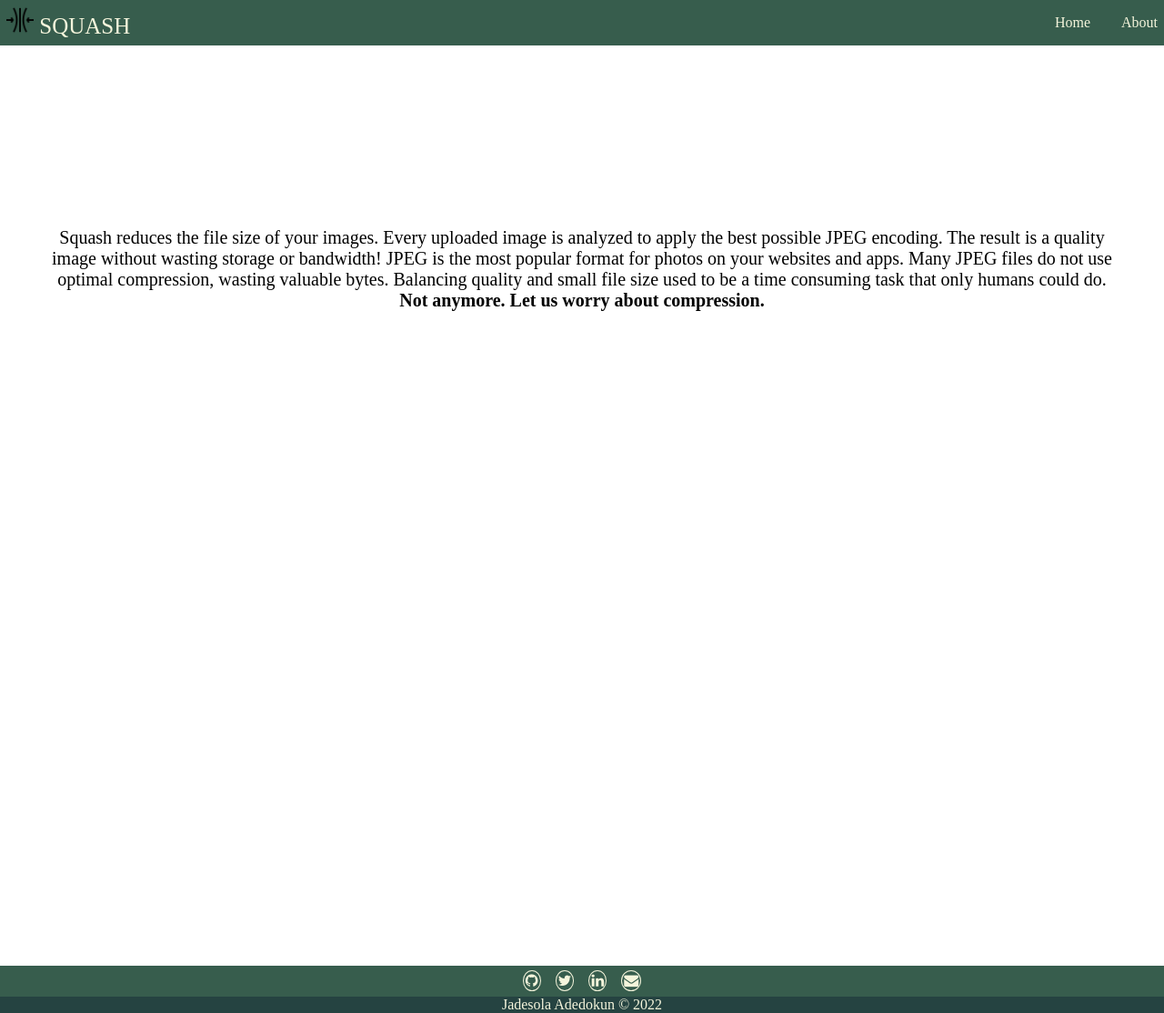
After one commit to Jadesola-BG/Image-compressing-webApp, a Flask app: template templates/about.html in a window 1280 px wide. The commit adds this page. Shown: the whole page at 91% size. Run offline with Flask 2, Linux system fonts and the light colour scheme; the template is opened without the code that fills it, so the values that code supplies are empty; some libraries are stand-ins or nearby versions.

Commit message:
about page addition

```diff
--- a/app.py
+++ b/app.py
@@ -24,6 +24,10 @@ def too_large(e):
 def home():
     return render_template('home.html')
 
+@app.route('/about')
+def about():
+    return render_template('about.html')
+
 def clean_uploadfolder():
     imagelist = [img for img in os.listdir(app.config['UPLOAD_FOLDER']) if not img.startswith("icon")]
     for images in imagelist:
@@ -46,7 +50,7 @@ def image_upload():
         clean_uploadfolder()
         image_name = secure_filename(image.filename)
         image.save(os.path.join(app.config['UPLOAD_FOLDER'], image_name))
-        flash('Image successfully uploaded & Compressing !!! ')
+        flash('Image successfully uploaded & Compressed !!! ')
         #image compressing operation
         results = compress_image(image_name, app.config['UPLOAD_FOLDER'])
         return render_template('display.html', results = results)
@@ -63,4 +67,4 @@ def download_image(filename):
 
 
 if __name__  == '__main__':
-    app.run()
+    app.run(debug=True)
--- a/static/styles/style.css
+++ b/static/styles/style.css
@@ -5,14 +5,21 @@
     margin: 0;
 }
 body{
-    font-family:cursive;
+    font-family: open sans-serif;
     position: relative;
     min-height: 100vh;
 }
 .content{
     margin-bottom: 50vh;
 }
-
+.content-about{
+    margin-bottom: 90vh;
+}
+.content-about p{
+    padding: 200px 50px 0px;
+    text-align: center;
+    font-size: 20px;
+}
 .nav-title img{
     width:30px;
     height:30px;
@@ -33,7 +40,7 @@ body{
 }
 .nav-title{
     flex: 1;
-    font-size: 22px;
+    font-size: 25px;
 }
 .main-name, .toggle, .toggleCancel{
     color: beige;
@@ -92,8 +99,8 @@ input[type=submit]:hover, .download-button:hover{
 }
 .side{
     text-align: center;
-    padding:20px;
-    margin: 60px 0px 100px 50px;
+    padding:40px;
+    margin: 100px 0px 100px 50px;
     background-color:rgb(73, 114, 112) ;
     border: 1px solid rgb(123, 191, 170);
     border-radius: 10px;
@@ -206,7 +213,9 @@ input[type=submit]:hover, .download-button:hover{
     .show{
         display: block;
     }
-
+    .content-about{
+        margin-bottom: 40vh;
+    }
     .images-display img{
         margin-bottom: 10px;
         margin-left: 50px;
--- /dev/null
+++ b/templates/about.html
@@ -0,0 +1,15 @@
+{% extends "base.html" %}
+
+{% block content %}
+
+<div class="content-about">
+
+    <p>
+        Squash reduces the file size of your images. Every uploaded image is analyzed to apply the best possible JPEG encoding.
+        The result is a quality image without wasting storage or bandwidth! JPEG is the most popular format for photos on your websites
+        and apps. Many JPEG files do not use optimal compression, wasting valuable bytes. Balancing quality and small file size used
+        to be a time consuming task that only humans could do. <b>Not anymore. Let us worry about compression.</b>
+    </p>
+
+</div>
+{% endblock %}
--- a/templates/base.html
+++ b/templates/base.html
@@ -25,10 +25,10 @@
               <i class="fas fa-bars"></i>
             </li>
             <li class="nav-item">
-              <a href="#"> Home </a>
+              <a href="{{ url_for('home') }}"> Home </a>
             </li>
             <li class="nav-item">
-              <a href="#"> About </a>
+              <a href="{{ url_for('about') }}"> About </a>
             </li>
           </ul>
 
@@ -45,7 +45,7 @@
         <li><a href="https://github.com/Jadesola-BG"><i class="fa fa-github" aria-hidden="true"></i></a></li>
         <li><a href="http://twitter.com/moo_joolaa"><i class="fa fa-twitter" aria-hidden="true"></i></a></li>
         <li><a href="https://www.linkedin.com/in/jadesola-adedokun-75aa16182"><i class="fa fa-linkedin" aria-hidden="true"></i></a></li>
-        <li><a href="jadesola.adedokun@babbangona.com"><i class="fa fa-envelope" aria-hidden="true"></i></a></li>
+        <li><a href="mailto:jadesola.adedokun@babbangona.com"><i class="fa fa-envelope" aria-hidden="true"></i></a></li>
      </ul>
 
      <div class="footer-bottom">
```
Also changed, not shown: static/images/20201002_144203.jpg (added), static/images/compressed_20201002_144203.jpg (added), templates/home.html (line endings or trailing spaces).
